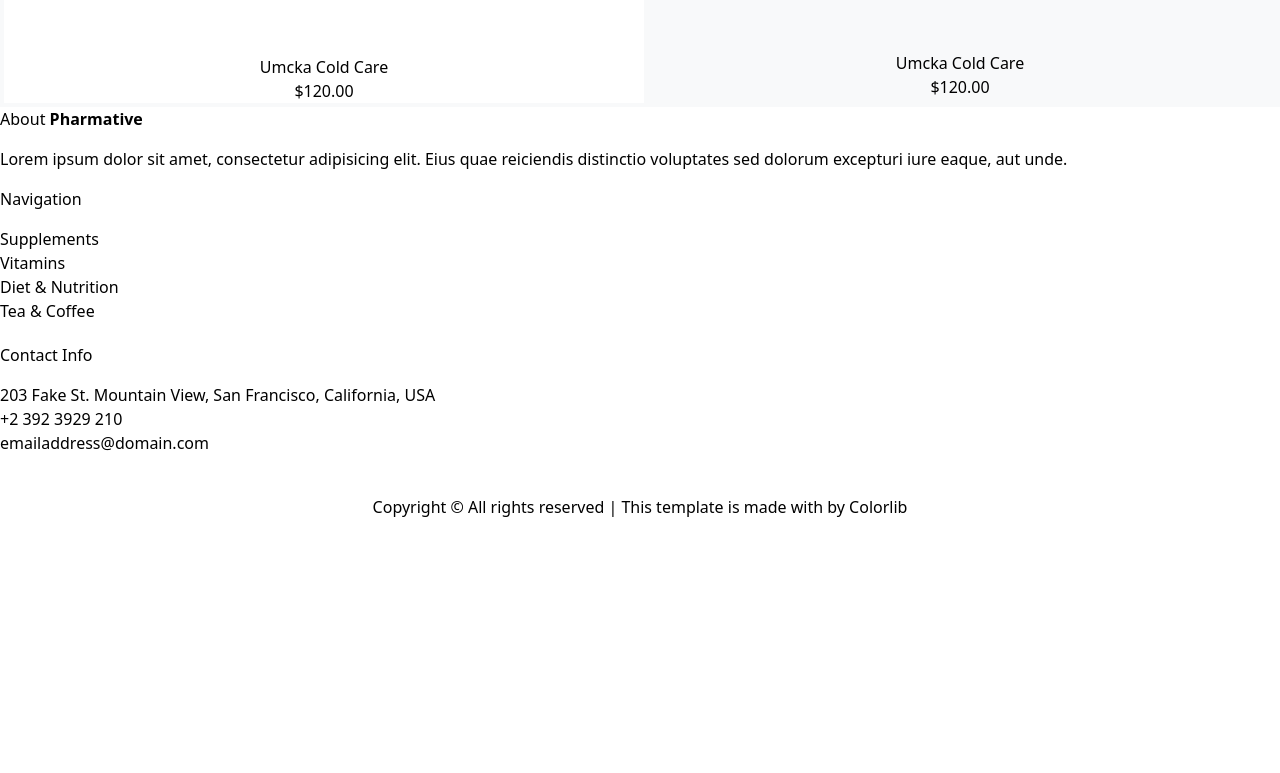
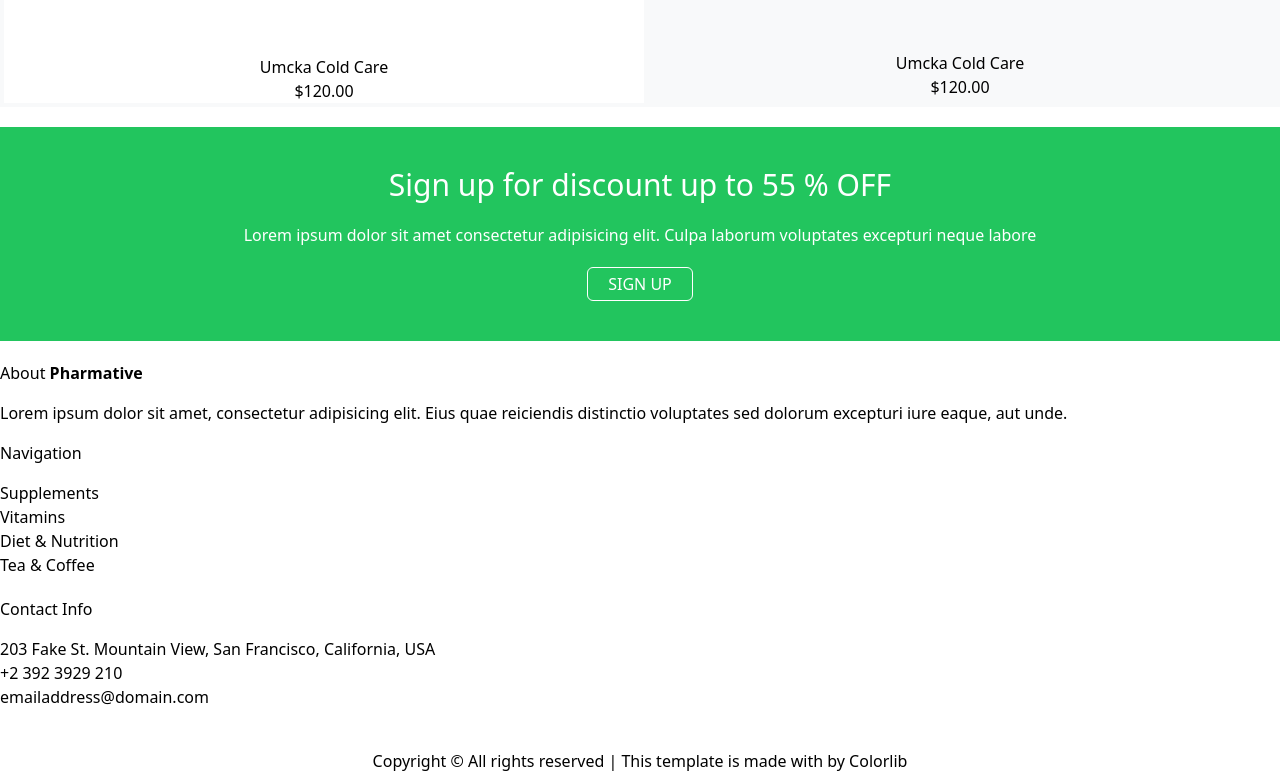
Before and after one commit to pharmacity-xyz/ui-nextjs, a Next.js app: page / in a window 1280 px wide. Shown: the part 1129-1902 px from the top of the page. Before the commit the page ends 1648 px from the top, so only its background shows below. Built offline with nearby package versions, Linux system fonts and the light colour scheme.

Commit message:
Update signup

```diff
--- a/pages/index.tsx
+++ b/pages/index.tsx
@@ -2,7 +2,7 @@ import type { NextPage } from "next";
 import Head from "next/head";
 import Image from "next/image";
 import Link from "next/link";
-import Slider  from "../components/Slider";
+import Slider from "../components/Slider";
 
 import img1 from "../public/images/hero_bg_2.jpg";
 
@@ -64,6 +64,14 @@ const Home: NextPage = () => {
         </div>
         <Slider />
       </div>
+      <div className="bg-green-500 text-white text-center py-10 my-5">
+        <h1 className="w-full text-3xl">Sign up for discount up to 55 % OFF</h1>
+        <p className="w-full py-5">
+          Lorem ipsum dolor sit amet consectetur adipisicing elit. Culpa laborum
+          voluptates excepturi neque labore
+        </p>
+        <button className="border border-white px-5 py-1 rounded-md">SIGN UP</button>
+      </div>
     </div>
   );
 };
```
